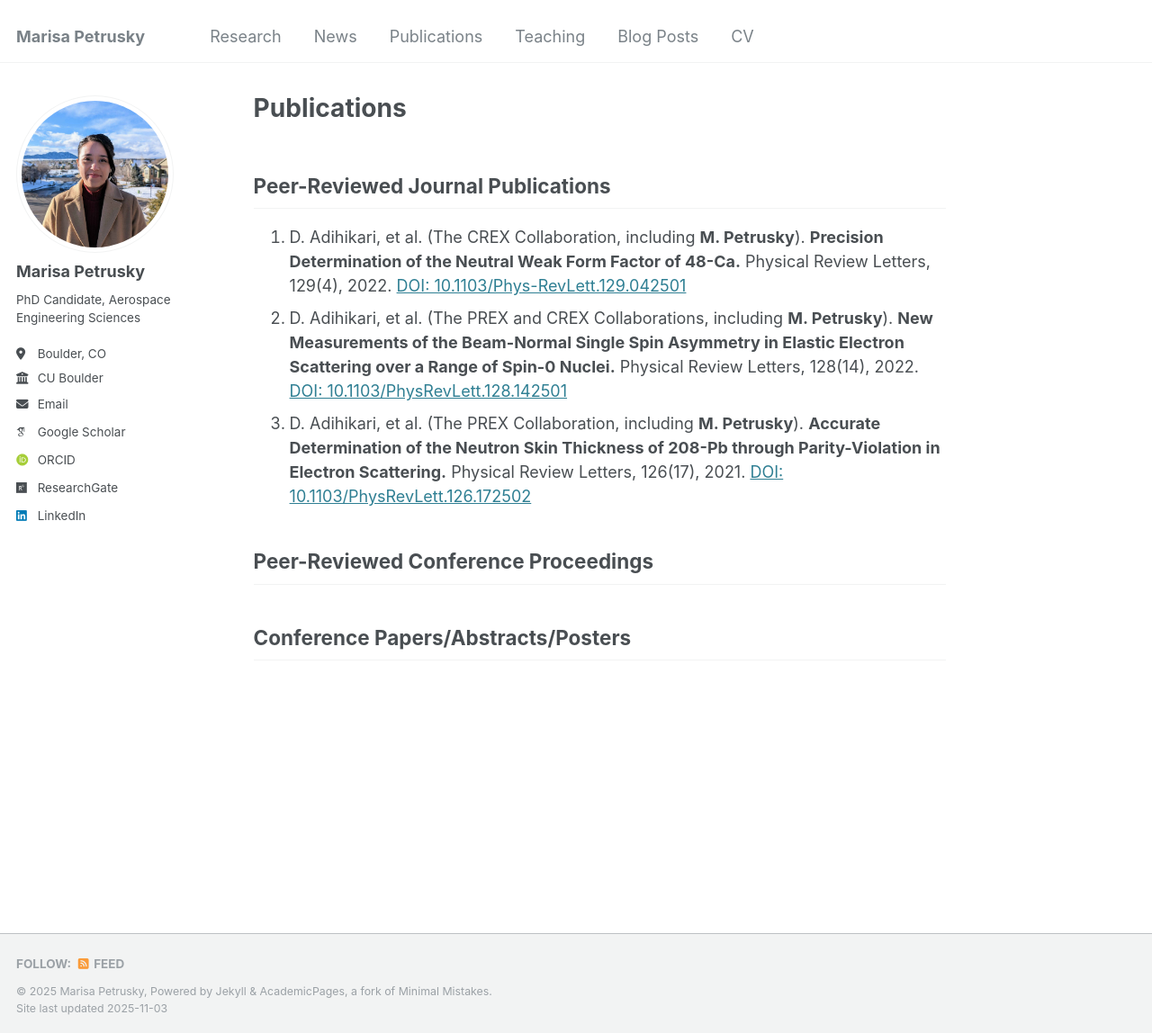
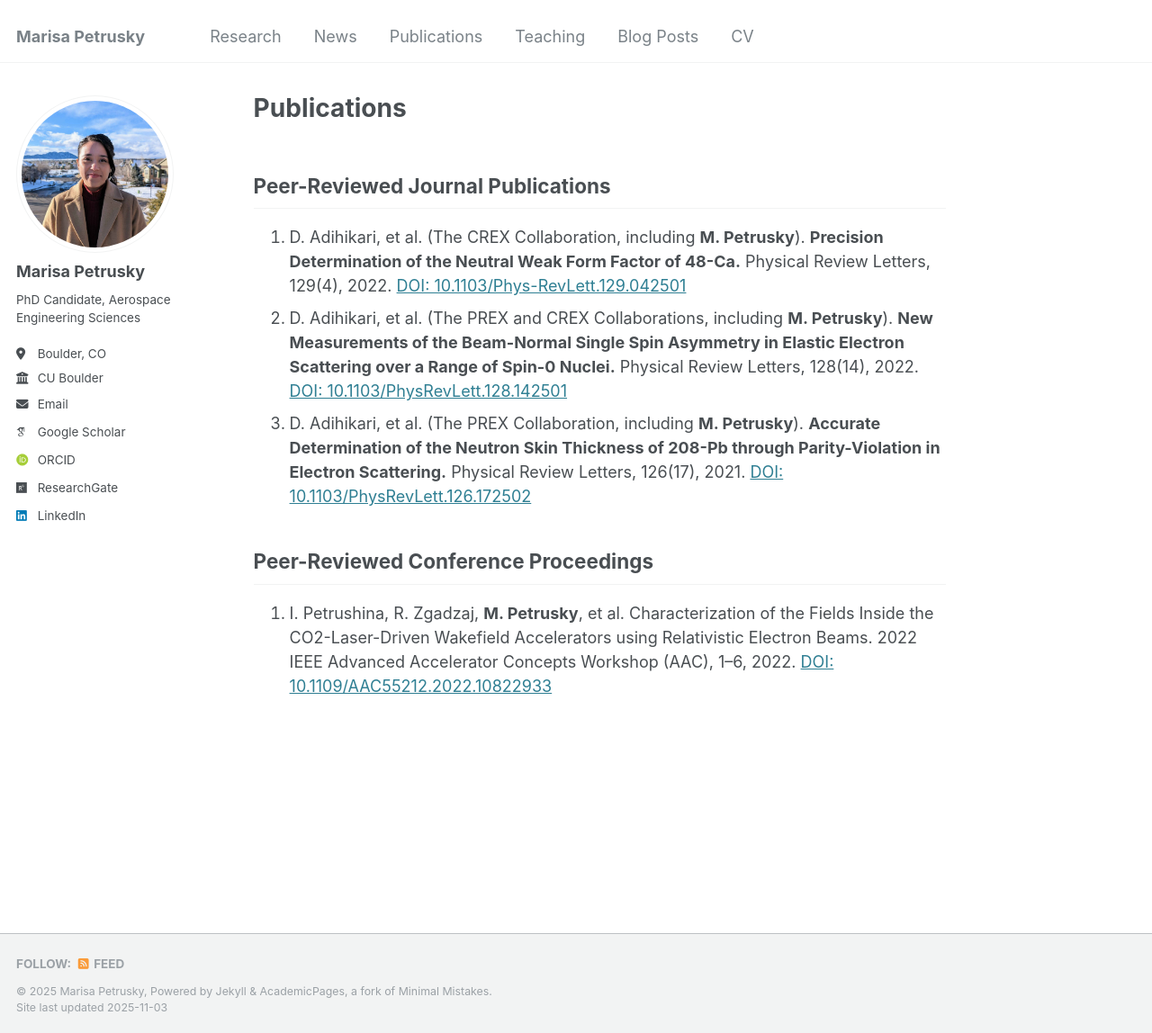
Before and after one commit to marisapetrusky/marisapetrusky.github.io, a Jekyll site: the page built from _pages/publications.md, in a window 1280 px wide and 1148 px high. Shown: the whole window at 90% size. Built offline with Jekyll 4.4.1, drawn with Linux system fonts in a browser that asks for light colours; some web fonts are replaced.

Commit message:
Update publications and remove conference papers section
Removed a section for Conference Papers/Abstracts/Posters and updated the order of publications.

```diff
--- a/_pages/publications.md
+++ b/_pages/publications.md
@@ -14,5 +14,4 @@ the Neutral Weak Form Factor of 48-Ca.** Physical Review Letters, 129(4), 2022.
 1. D. Adihikari, et al. (The PREX Collaboration, including **M. Petrusky**). **Accurate Determination of the Neutron Skin Thickness of 208-Pb through Parity-Violation in Electron Scattering.** Physical Review Letters, 126(17), 2021. [DOI: 10.1103/PhysRevLett.126.172502](https://doi.org/10.1103/PhysRevLett.126.172502)
 
 ## Peer-Reviewed Conference Proceedings
-
-## Conference Papers/Abstracts/Posters
+1. I. Petrushina, R. Zgadzaj, **M. Petrusky**, et al. Characterization of the Fields Inside the CO2-Laser-Driven Wakefield Accelerators using Relativistic Electron Beams. 2022 IEEE Advanced Accelerator Concepts Workshop (AAC), 1–6, 2022. [DOI: 10.1109/AAC55212.2022.10822933](https://doi.org/10.1109/AAC55212.2022.10822933)
```
